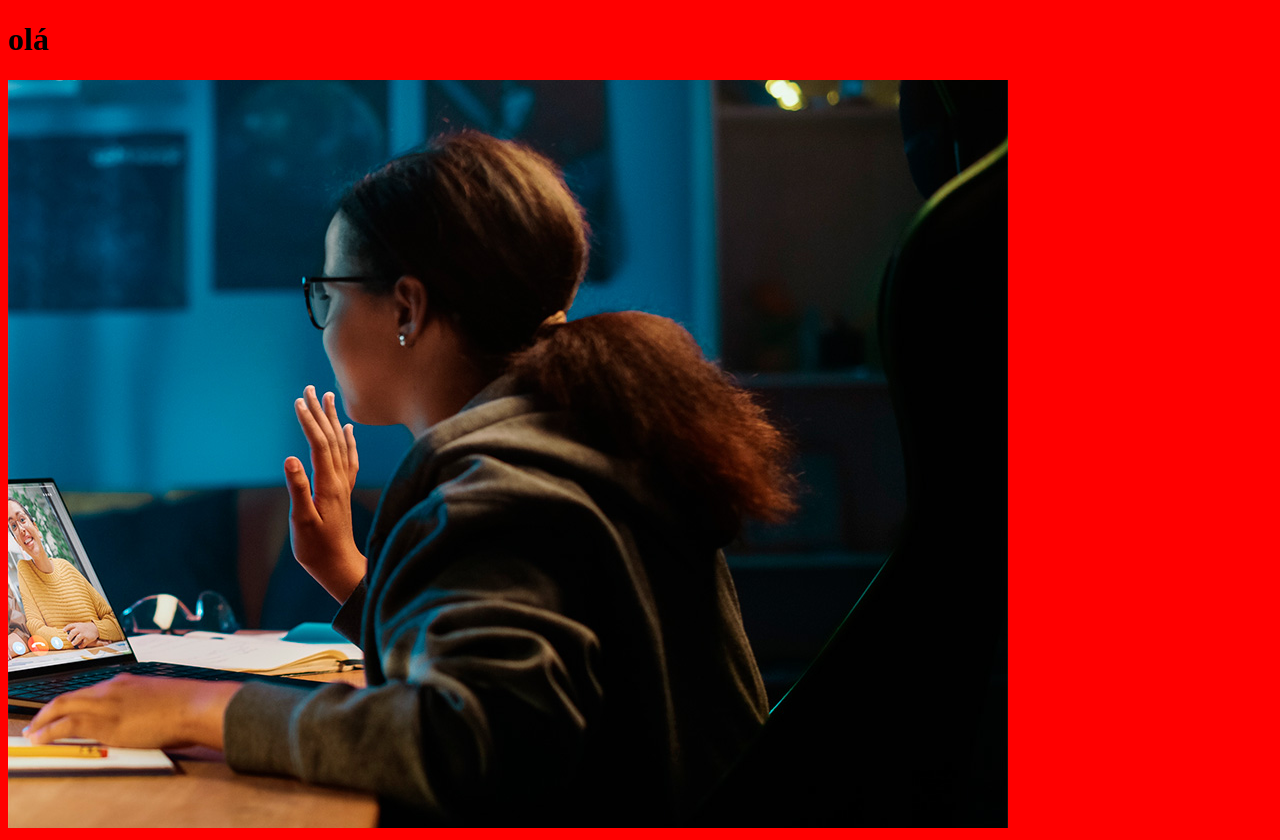
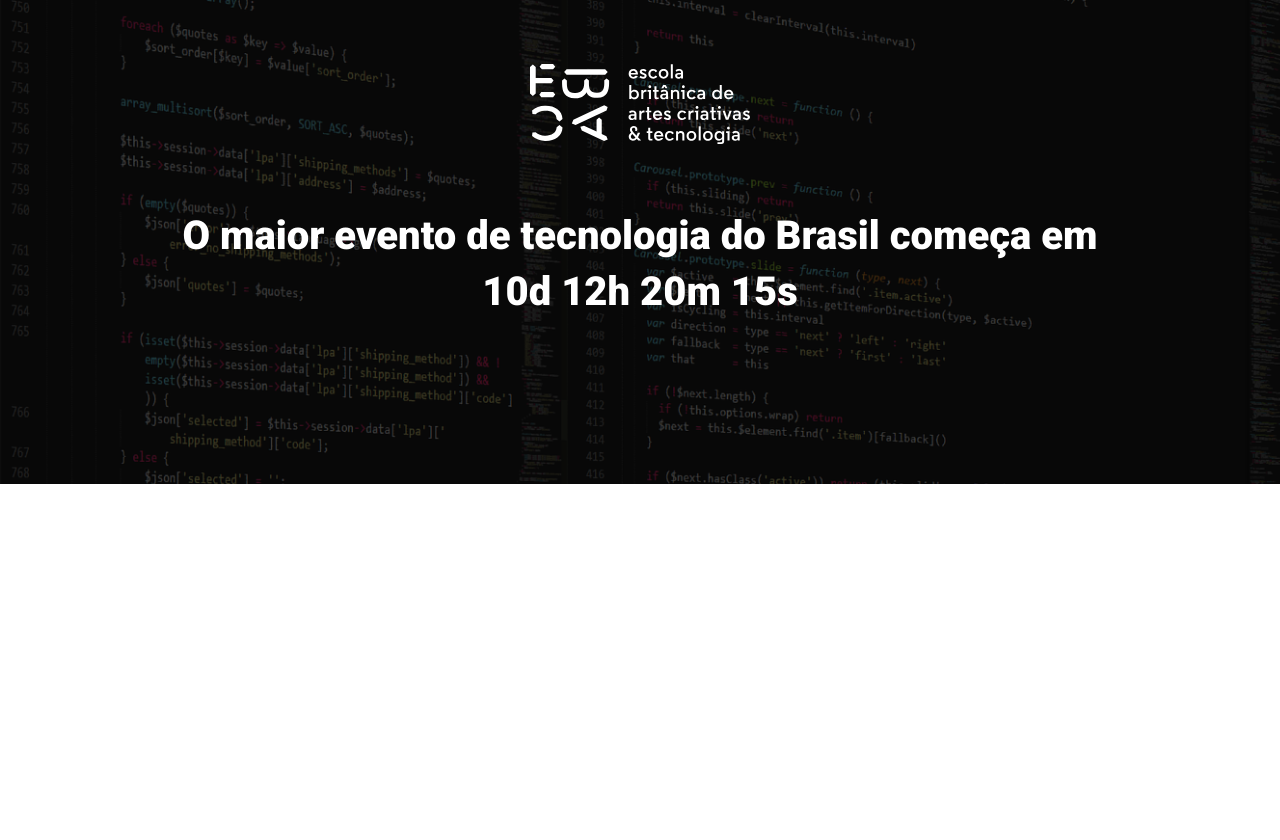
Before and after one commit to EmersonPenelli/ebac_tech_talks, a website built with Parcel: page src/index.html in a window 1280 px wide. After the commit the page ends 800 px from the top, so only its background shows below. Built offline with nearby package versions, Linux system fonts and the light colour scheme.

Commit message:
criando o hero

```diff
--- a/src/index.html
+++ b/src/index.html
@@ -3,12 +3,21 @@
 <head>
     <meta charset="UTF-8">
     <meta name="viewport" content="width=device-width, initial-scale=1.0">
-    <title>Document</title>
+    <title>EBAC Tech Talks</title>
+    <link rel="preconnect" href="https://fonts.googleapis.com">
+    <link rel="preconnect" href="https://fonts.gstatic.com" crossorigin>
+    <link href="https://fonts.googleapis.com/css2?family=Roboto:wght@400;700;900&display=swap" rel="stylesheet">
     <link rel="stylesheet" href="styles/main.scss">
 </head>
 <body>
-    <h1>olá</h1>
-    <img src="./images/backend.png" alt="">
+    <header class="hero">
+        <div class="container">
+            <img class="hero__logo" src="./images/ebac_logo.svg" alt="EBAC">
+            <p class="hero__text">
+                O maior evento de tecnologia do Brasil começa em 10d 12h 20m 15s
+            </p>
+        </div>
+    </header>
 
 
 
--- /dev/null
+++ b/src/styles/_hero.scss
@@ -0,0 +1,52 @@
+.hero {
+    padding-top: 64px;
+    padding-bottom: 100px;
+    background-image: url(../images/fundo.png);
+    background-repeat: no-repeat;
+    background-size: cover;
+    position: relative;
+
+    .container {
+        position: relative;
+    }
+
+    &::before {
+        position:absolute;
+        top: 0;
+        left: 0;
+        width: 100%;
+        height: 100%;
+        background-color: #000;
+        content: '';
+        opacity: .7;
+    }
+
+    &__text {
+        margin-top: 64px;
+        margin-bottom: 64px;
+        font-size: 40px;
+        line-height: 56px;
+        font-weight: 800;
+        text-align: center;
+    }
+
+    &__logo {
+        margin: 0 auto;
+        height: 80px;
+        display: block;
+    }
+
+    @media(max-width: 640px) {
+        padding: 40px 0;
+
+        &__logo {
+            height: 40px;
+        }
+
+        &__text {
+            font-size: 22px;
+            line-height: 24px;
+            margin: 24px 0;
+        }
+    }
+}
--- a/src/styles/main.scss
+++ b/src/styles/main.scss
@@ -1,3 +1,23 @@
-body {
-    background-color: red;
+@use 'hero';
+
+* {
+    margin: 0;
+    padding: 0;
+    box-sizing: border-box;
+    color:#fff;
+    font-family: Roboto, sans-serif;
 }
+
+.container {
+    max-width: 960px;
+    width: 100%;
+    margin: 0 auto;
+
+    @media(max-width: 640px) {
+        max-width: 80%;
+    }
+
+    @media(max-width: 1024px) {
+        max-width: 90%;
+    }
+}
```
